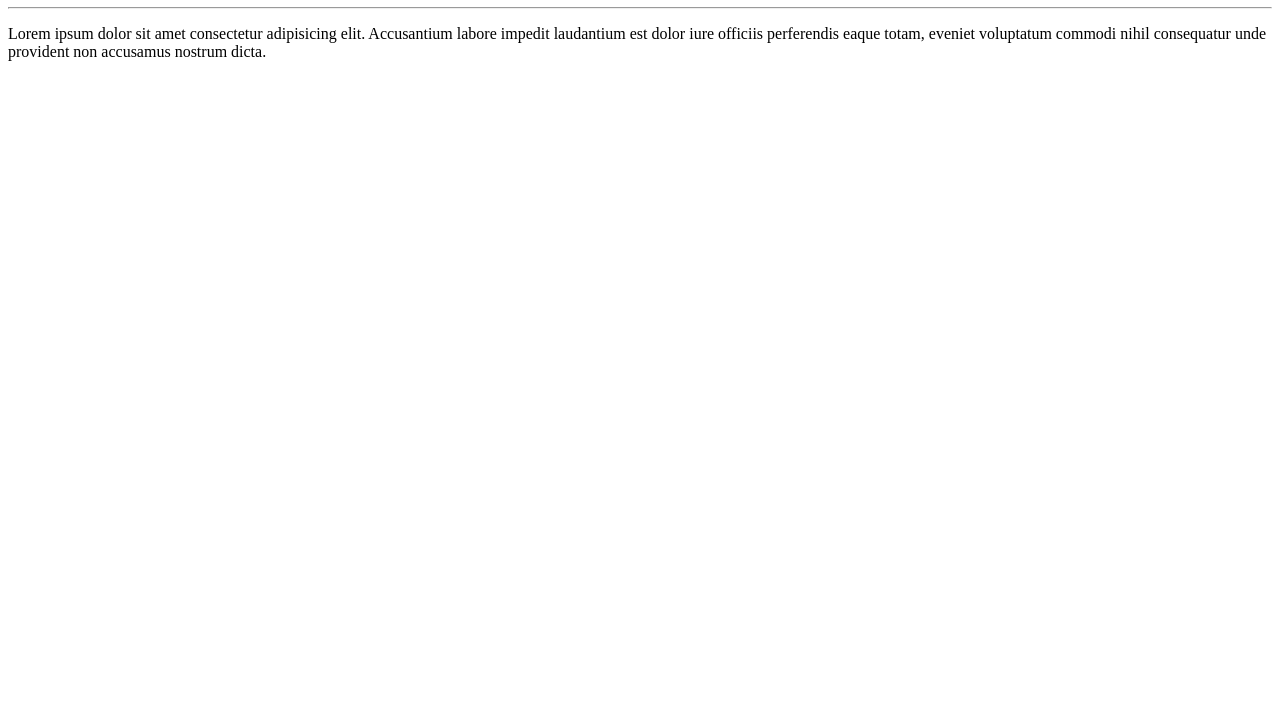
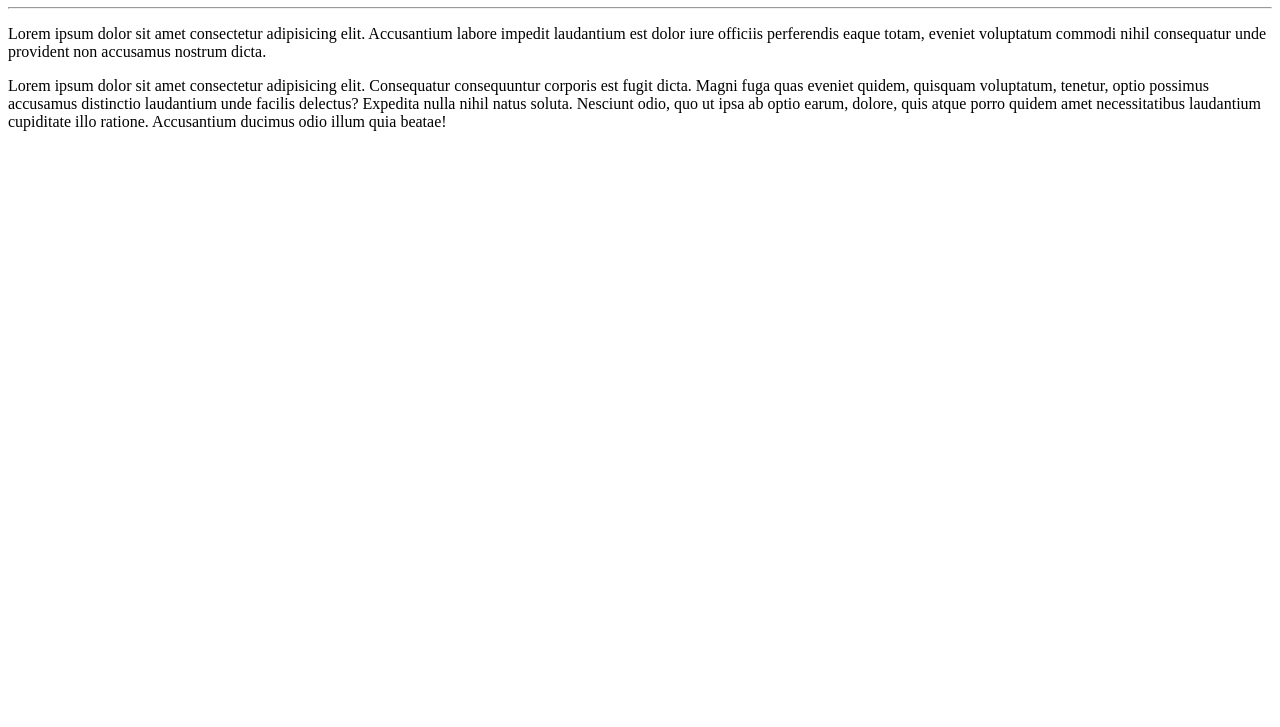
Before and after one commit to rogin2005/Ola-Mundo, a plain HTML site: page site-exemplo/index.html in a window 1280 px wide. Shown: the part 73-800 px from the top of the page. Drawn offline with Linux system fonts and the light colour scheme.

Commit message:
Adicionando mais um lorem ipsum

```diff
--- a/site-exemplo/index.html
+++ b/site-exemplo/index.html
@@ -9,5 +9,7 @@
     <h1>Olá, Mundo!</h1>
     <hr>
     <p>Lorem ipsum dolor sit amet consectetur adipisicing elit. Accusantium labore impedit laudantium est dolor iure officiis perferendis eaque totam, eveniet voluptatum commodi nihil consequatur unde provident non accusamus nostrum dicta.</p>
+    <p>Lorem ipsum dolor sit amet consectetur adipisicing elit. Consequatur consequuntur corporis est fugit dicta. Magni fuga quas eveniet quidem, quisquam voluptatum, tenetur, optio possimus accusamus distinctio laudantium unde facilis delectus?
+    Expedita nulla nihil natus soluta. Nesciunt odio, quo ut ipsa ab optio earum, dolore, quis atque porro quidem amet necessitatibus laudantium cupiditate illo ratione. Accusantium ducimus odio illum quia beatae!</p>
 </body>
 </html>
```
